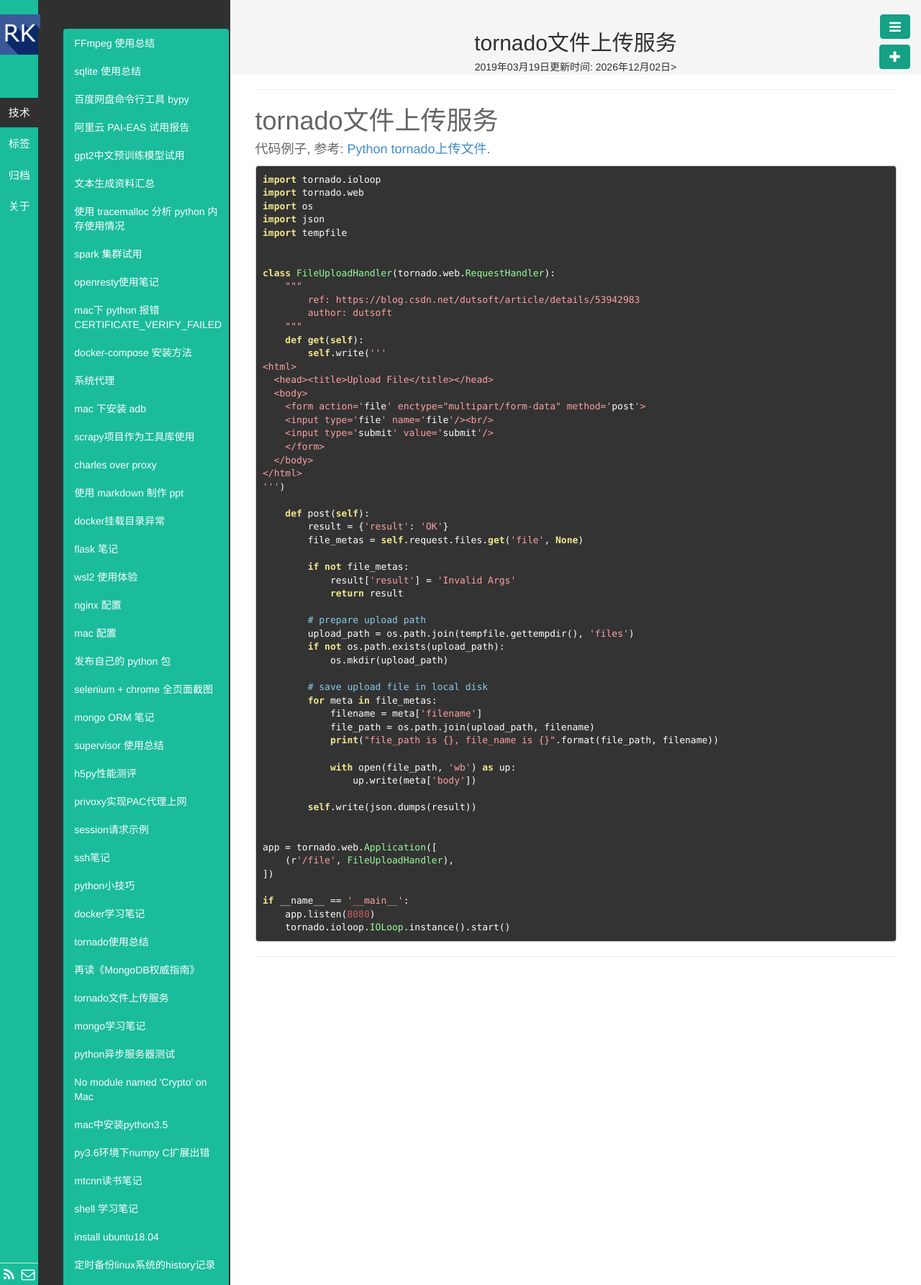
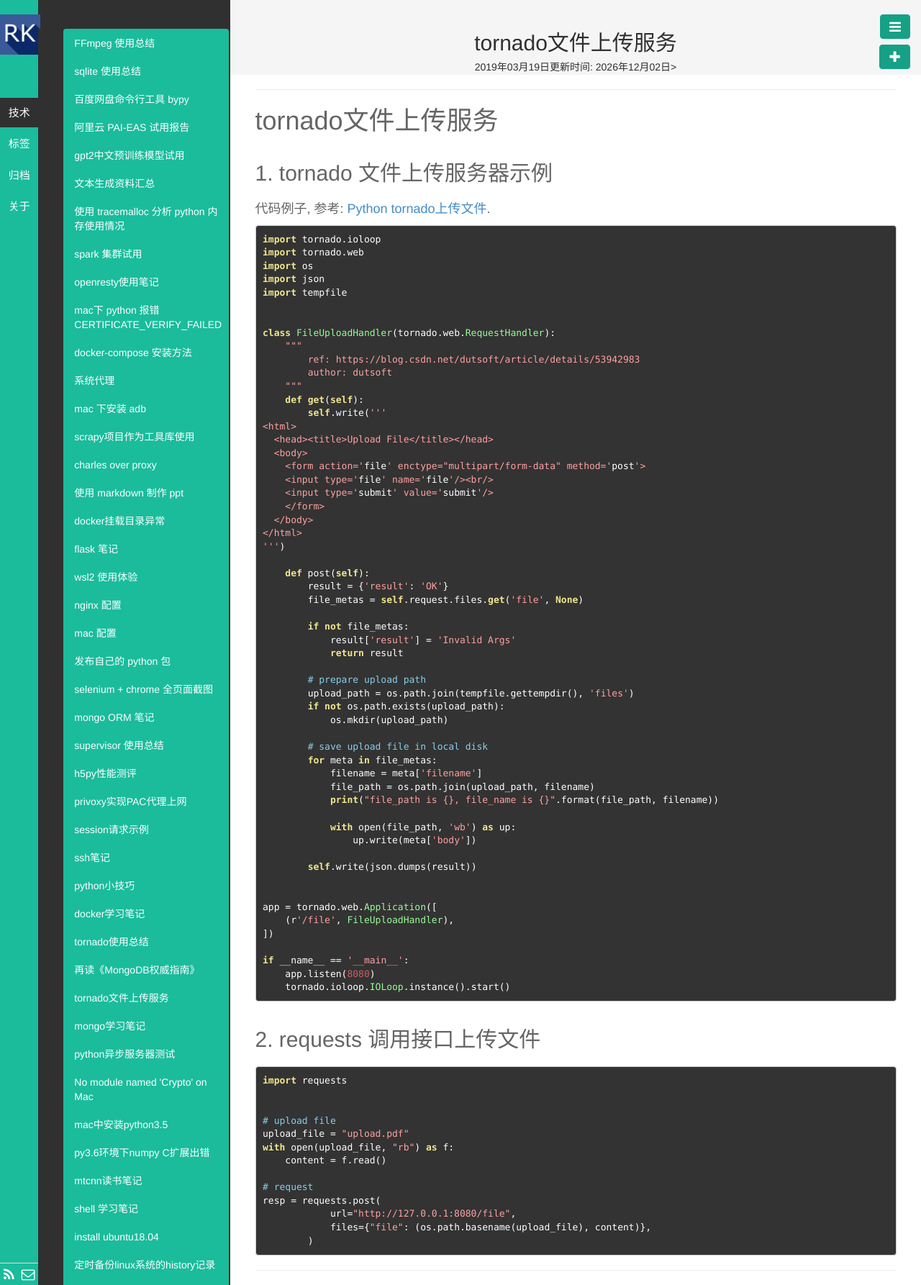
Before and after one commit to fengrk/frkhit.github.io, a Jekyll site: the page built from _posts/blog/2019-03-19-tornado_file_server.md, in a window 1280 px wide. Shown: the whole page at 72% size. Built offline with Jekyll 4.4.1, drawn with Linux system fonts in a browser that asks for light colours.

Commit message:
update: tornado file client

````diff
--- a/_posts/blog/2019-03-19-tornado_file_server.md
+++ b/_posts/blog/2019-03-19-tornado_file_server.md
@@ -8,6 +8,8 @@ description:
 ---
 
 # tornado文件上传服务
+
+## 1. tornado 文件上传服务器示例
 
 代码例子, 参考: [Python tornado上传文件](https://blog.csdn.net/dutsoft/article/details/53942983).
 
@@ -71,3 +73,23 @@ if __name__ == '__main__':
     tornado.ioloop.IOLoop.instance().start()
 
 ```
+
+
+## 2. requests 调用接口上传文件
+
+```
+import requests
+
+
+# upload file
+upload_file = "upload.pdf"
+with open(upload_file, "rb") as f:
+    content = f.read()
+
+# request
+resp = requests.post(
+            url="http://127.0.0.1:8080/file",
+            files={"file": (os.path.basename(upload_file), content)},
+        )
+
+```
````
